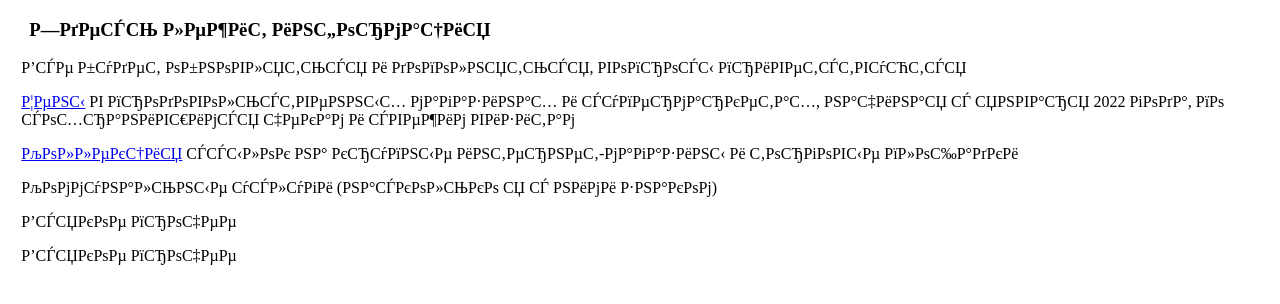
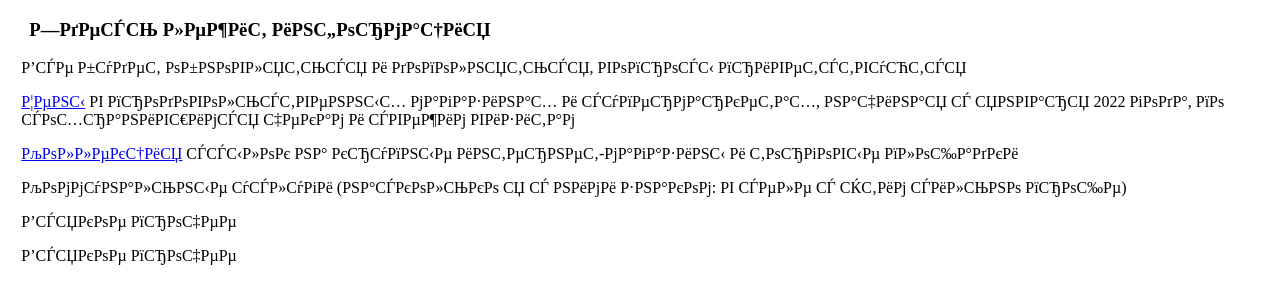
Before and after one commit to MikhTyrz/transfer, a plain HTML site: page index.html in a window 1280 px wide. Drawn offline with Linux system fonts and the light colour scheme.

Commit message:
Update index.html

```diff
--- a/index.html
+++ b/index.html
@@ -10,7 +10,7 @@
 	<p>Все будет обновляться и дополняться, вопросы приветствуются</p>
 	<p><a href="price.html">Цены</a> в продовольственных магазинах и супермаркетах, начиная с января 2022 года, по сохранившимся чекам и свежим визитам</p>
 	  <p><a href="market.html">Коллекция</a> ссылок на крупные интернет-магазины и торговые площадки</p>
-	<p>Коммунальные услуги (насколько я с ними знаком)</p>
+	<p>Коммунальные услуги (насколько я с ними знаком: в селе с этим сильно проще)</p>
 	<p>Всякое прочее</p>
 	<p>Всякое прочее</p>
   </body>
```
